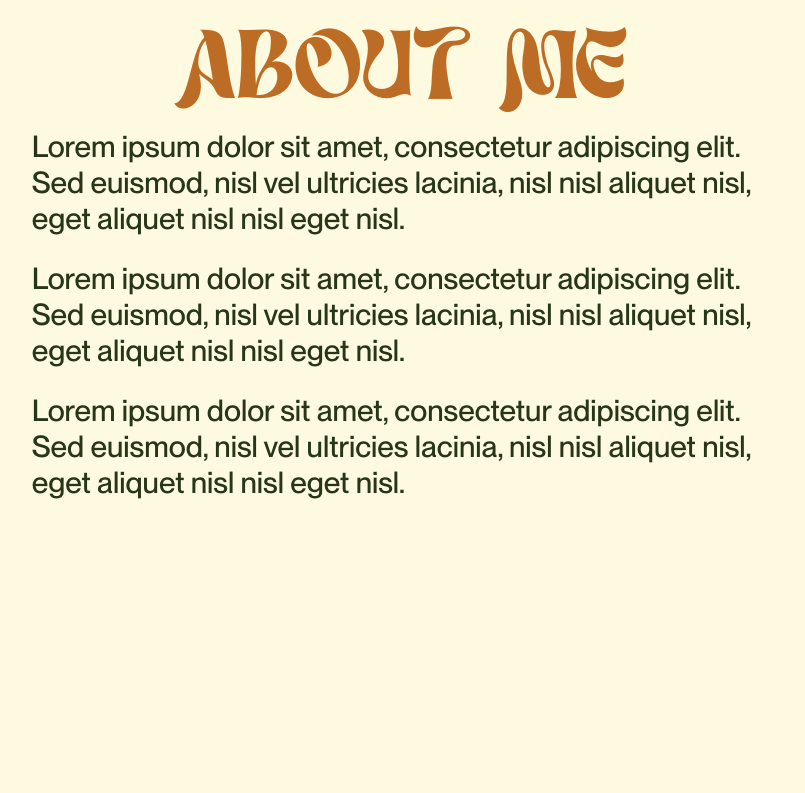
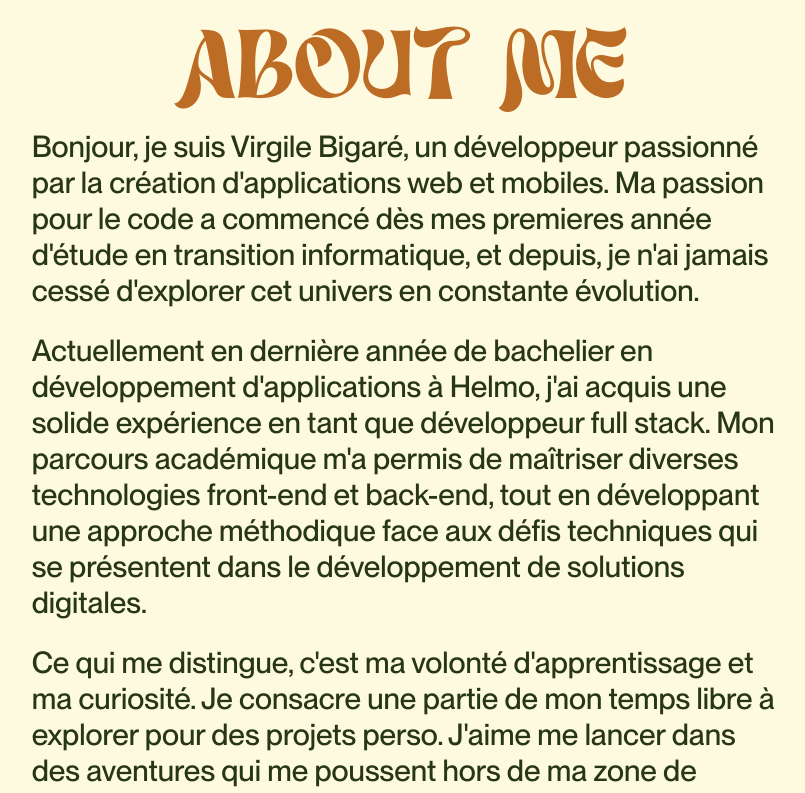
Before and after one commit to virgill-e/portfolio, a Nuxt app: page / in a window 1280 px wide. Shown: the part 800-1593 px from the top of the page, without its empty margins (235-1040 px from the left). Built offline with nearby package versions, Linux system fonts and the light colour scheme.

Commit message:
feat: update About me section with personal introduction and project details

```diff
--- a/pages/index.vue
+++ b/pages/index.vue
@@ -74,18 +74,15 @@
         <h2 class="font-lostar text-custom-bronze text-6xl lg:text-8xl m-4">About me</h2>
         <p
             class="text-custom-forest leading-relaxed text-left mb-6 lg:w-7/12 mx-8 font-neuemontreal text-2xl lg:text-3xl ">
-            Lorem ipsum dolor sit amet, consectetur adipiscing elit. Sed euismod, nisl vel ultricies lacinia, nisl nisl
-            aliquet nisl, eget aliquet nisl nisl eget nisl.
+            Bonjour, je suis Virgile Bigaré, un développeur passionné par la création d'applications web et mobiles. Ma passion pour le code a commencé dès mes premieres année d'étude en transition informatique, et depuis, je n'ai jamais cessé d'explorer cet univers en constante évolution.
         </p>
         <p
             class="text-custom-forest leading-relaxed text-left mb-6 lg:w-7/12 mx-8 font-neuemontreal text-2xl lg:text-3xl ">
-            Lorem ipsum dolor sit amet, consectetur adipiscing elit. Sed euismod, nisl vel ultricies lacinia, nisl nisl
-            aliquet nisl, eget aliquet nisl nisl eget nisl.
+            Actuellement en dernière année de bachelier en développement d'applications à Helmo, j'ai acquis une solide expérience en tant que développeur full stack. Mon parcours académique m'a permis de maîtriser diverses technologies front-end et back-end, tout en développant une approche méthodique face aux défis techniques qui se présentent dans le développement de solutions digitales.
         </p>
         <p
             class="text-custom-forest leading-relaxed text-left mb-6 lg:w-7/12 mx-8 font-neuemontreal text-2xl lg:text-3xl ">
-            Lorem ipsum dolor sit amet, consectetur adipiscing elit. Sed euismod, nisl vel ultricies lacinia, nisl nisl
-            aliquet nisl, eget aliquet nisl nisl eget nisl.
+            Ce qui me distingue, c'est ma volonté d'apprentissage et ma curiosité. Je consacre une partie de mon temps libre à explorer pour des projets perso. J'aime me lancer dans des aventures qui me poussent hors de ma zone de confort et enrichissent constamment mes compétences.
         </p>
     </div>
 
```
